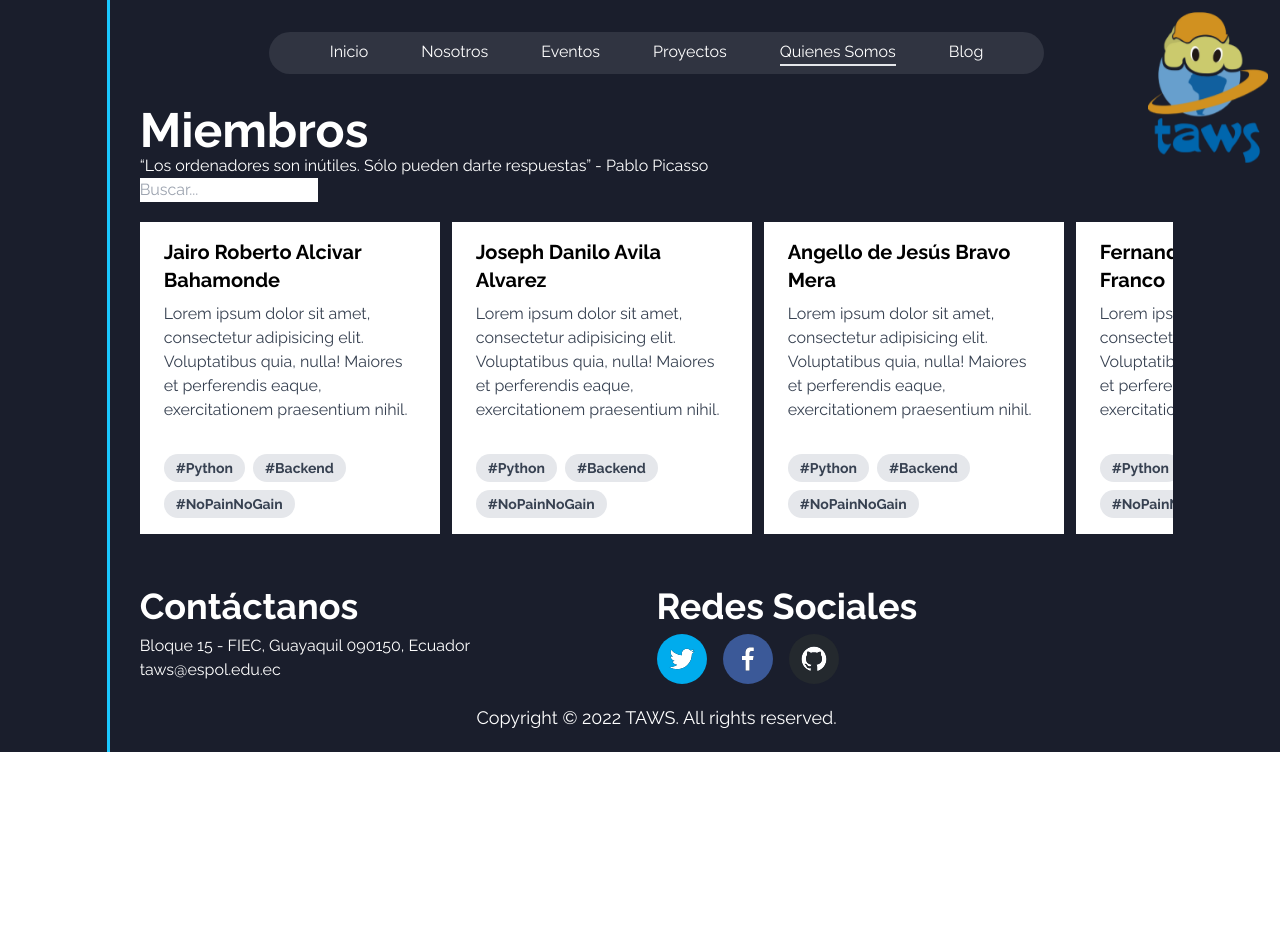
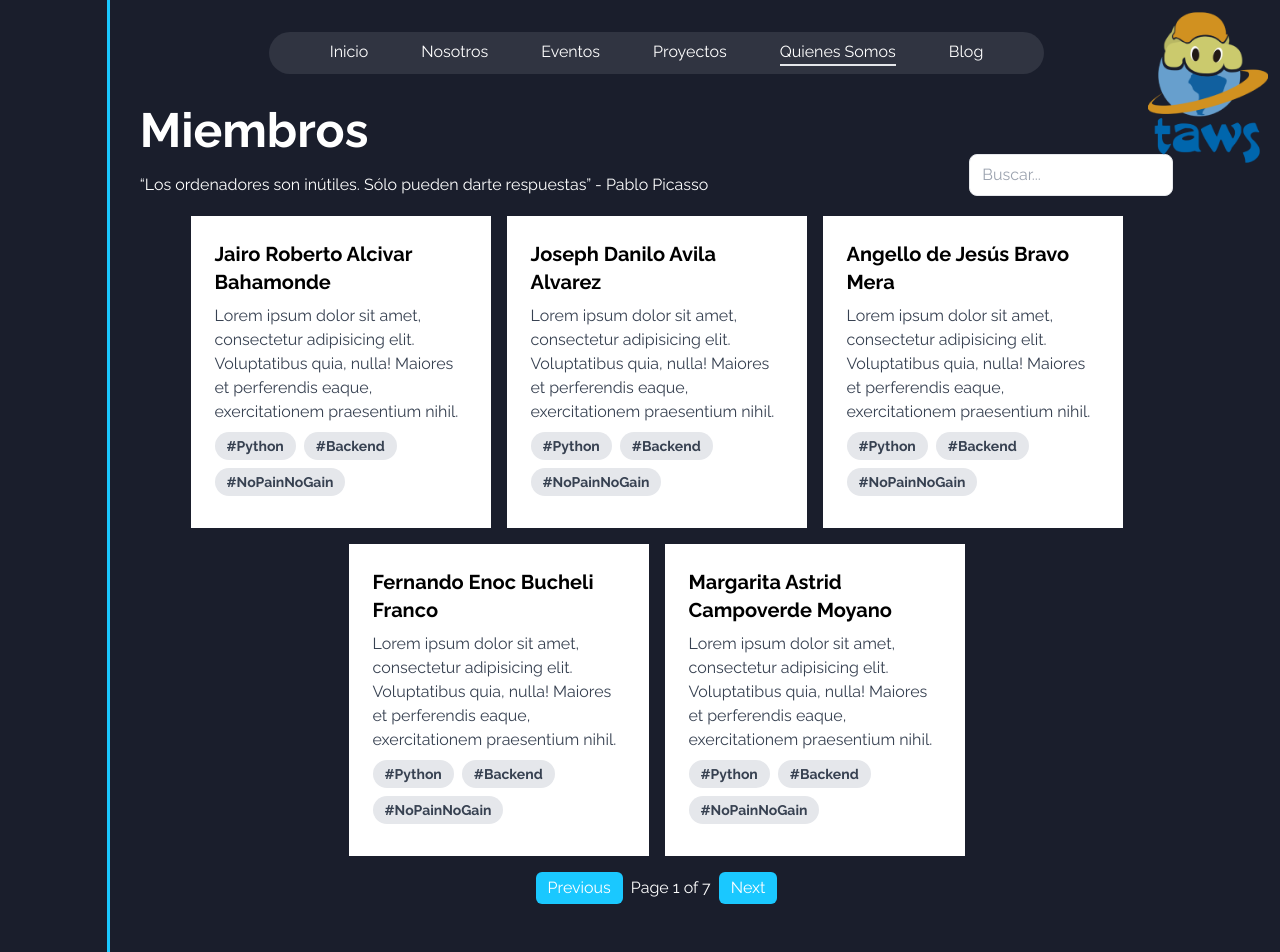
Before and after one commit to Taws-Espol/web, a React (Vite) app: page /miembros in a window 1280 px wide. Shown: the top 952 px of the page. Before the commit the page ends 800 px from the top, so only its background shows below. Built offline with nearby package versions, Linux system fonts and the light colour scheme.

Commit message:
Carlos: Buscador en miembros

```diff
--- a/package.json
+++ b/package.json
@@ -8,10 +8,11 @@
         "build": "vite build",
         "preview": "vite preview",
         "mobile": "vite --host",
-        "predeploy":"npm run build",
-        "deploy":"gh-pages -d dist"
+        "predeploy": "npm run build",
+        "deploy": "gh-pages -d dist"
     },
     "dependencies": {
+        "@material-tailwind/react": "^2.0.6",
         "@tabler/icons-react": "^2.17.0",
         "autoprefixer": "^10.4.13",
         "react": "^18.2.0",
--- a/src/Pages/Members/Members.jsx
+++ b/src/Pages/Members/Members.jsx
@@ -1,50 +1,90 @@
-import React, { useState } from "react";
+import React, { useEffect, useState } from "react";
 import "./members.css";
 import Navbar from "../../Components/Navbar";
 import Dots from "../../Components/DotPattern";
 import Footer from "../../Components/Footer";
 import {miembros} from "../../data/miembros";
-
+import { Typography } from "@material-tailwind/react";
+import { Button, IconButton } from "@material-tailwind/react";
+import { ArrowRightIcon, ArrowLeftIcon } from "@heroicons/react/24/outline";
 function Header() {
   return (
     <div>
       <h1 className="text-white font-semibold text-5xl">Miembros</h1>
-      <p className="text-white">
-        “Los ordenadores son inútiles. Sólo pueden darte respuestas” - Pablo
-        Picasso
-      </p>
     </div>
   );
 }
 
 function Cards() {
+  const ITEMS_PER_PAGE = 5;
   const [textoBusqueda, setTextoBusqueda] = useState('');
-  const [resultados, setResultados] = useState([]);
-
+  const [active, setActive] = React.useState(1);
+  const [totalPages, setTotalPages] = React.useState(5);
+  const [currentPageItems, setCurrentPageItems] = React.useState([]);
+  useEffect(() => {
+    setTotalPages(Math.ceil(miembros.length / ITEMS_PER_PAGE));
+    setCurrentPageItems(getCurrentPageItems());
+  },[]);
+  useEffect(() => {
+    setCurrentPageItems(getCurrentPageItems());
+  }, [active]);
+  const getCurrentPageItems = () => {
+    const startIndex = (active - 1) * ITEMS_PER_PAGE;
+    const endIndex = startIndex + ITEMS_PER_PAGE;
+    if(endIndex > miembros.length){
+      return miembros.slice(startIndex, miembros.length);
+    }
+    return miembros.slice(startIndex, endIndex);
+  };
   const handleInputChange = (event) => {
     setTextoBusqueda(event.target.value);
   };
+  useEffect(() => {
+    if (textoBusqueda === '') {
+      setCurrentPageItems(getCurrentPageItems());
+      setTotalPages(Math.ceil(miembros.length / ITEMS_PER_PAGE));
+      return;
+    }
+    const filteredItems = miembros.filter((item) => item.toLowerCase().includes(textoBusqueda.toLowerCase()));
+    setTotalPages(Math.ceil(filteredItems.length / ITEMS_PER_PAGE));
+    setCurrentPageItems(filteredItems.slice(0, ITEMS_PER_PAGE));
+    setActive(1);
+  }, [textoBusqueda]);
+  const next = () => {
+    console.log(active);
+    if (active === totalPages) return;
+    setActive(active + 1);
+  };
 
+  const prev = () => {
+    console.log(active);
+    if (active === 1) return;
+    setActive(active - 1);
+  };
   return (<>
+    <div className="flex justify-between items-center">
+      <p className="text-white">
+        “Los ordenadores son inútiles. Sólo pueden darte respuestas” - Pablo
+        Picasso
+      </p>
       <input
         type="text"
+        className="px-3 py-2 mb-5 text-gray-700 border rounded-lg focus:outline-none inset-y-0 right-0 "
         value={textoBusqueda}
         onChange={handleInputChange}
         placeholder="Buscar..."
       />
-    <div className="grid grid-rows-1 grid-flow-col overflow-x-scroll cursor-pointer scrollbar scroll-container py-5 gap-3 ease-in-out">
-      {miembros.map((item) => {
-        return (
-          <div className="bg-white card">
-            <div className="px-6 py-4">
+    </div>
+    <div className="flex flex-wrap justify-center gap-4">
+      {currentPageItems.map((item) => (
+        <div className="bg-white card p-4 md:p-6">
           <div className="font-bold text-xl mb-2">{item}</div>
           <p className="text-gray-700 text-base">
             Lorem ipsum dolor sit amet, consectetur adipisicing elit.
             Voluptatibus quia, nulla! Maiores et perferendis eaque,
             exercitationem praesentium nihil.
           </p>
-            </div>
-            <div className="px-6 pt-4 pb-2">
+          <div className="mt-2">
             <span className="inline-block bg-gray-200 rounded-full px-3 py-1 text-sm font-semibold text-gray-700 mr-2 mb-2">
               #Python
             </span>
@@ -56,9 +96,28 @@ function Cards() {
             </span>
           </div>
         </div>
-        );
-      })}
+      ))}
     </div>
+    <div className="flex items-center justify-center py-4">
+      <button
+        className={`px-3 py-1 rounded-md bg-tawsBlue text-white mr-2 ${active === 1 ? 'bg-gray-300' : 'bg-tawsBlue'}`}
+        onClick={prev}
+        disabled={active === 1}
+      >
+        Previous
+      </button>
+      <p className="text-white">
+        Page {active} of {totalPages}
+      </p>
+      <button
+        className={`px-3 py-1 rounded-md bg-tawsBlue text-white ml-2 ${active === totalPages ? 'bg-gray-300' : 'bg-tawsBlue'}`}
+        onClick={next}
+        disabled={active === totalPages}
+      >
+        Next
+      </button>
+    </div>
+
     </>
   );
 }
```
Also changed, not shown: 1 other file (tests, documents, lock files or other folders). Lines whose indentation alone changed are shown as unchanged.
